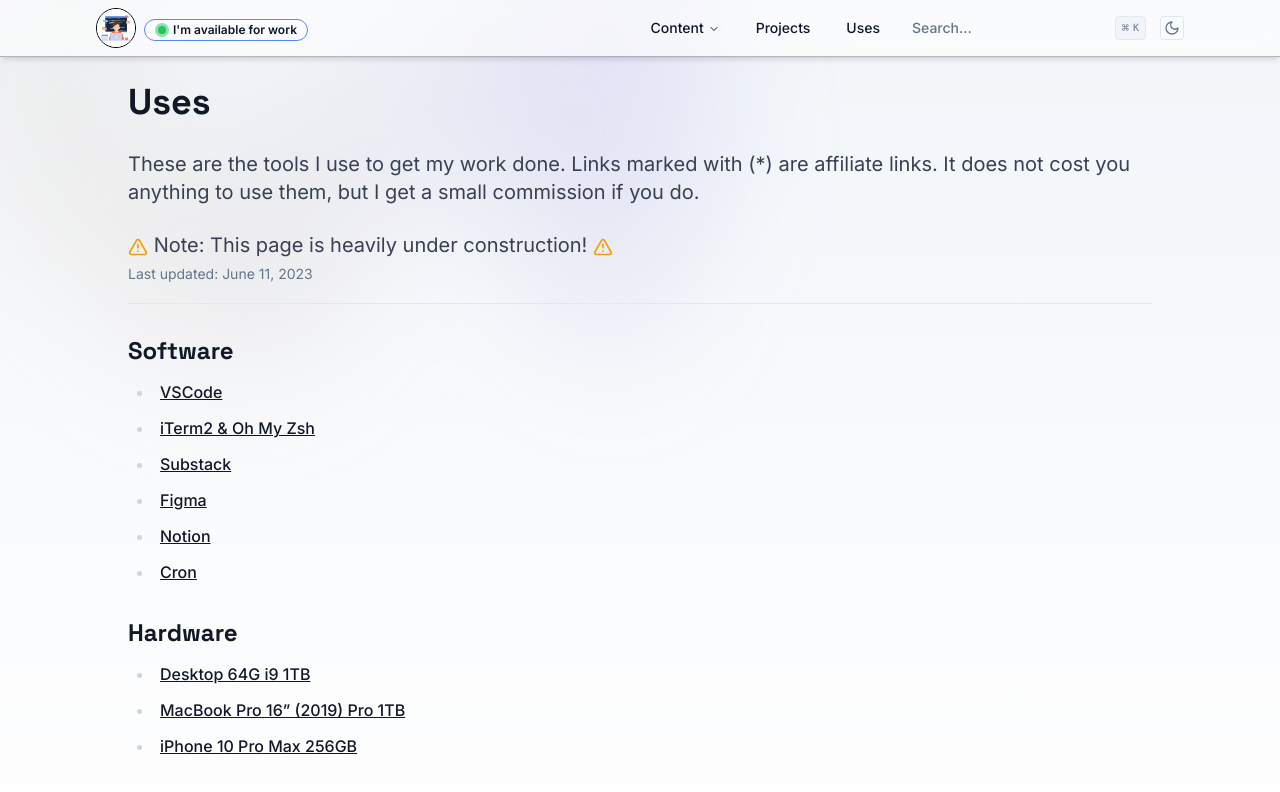
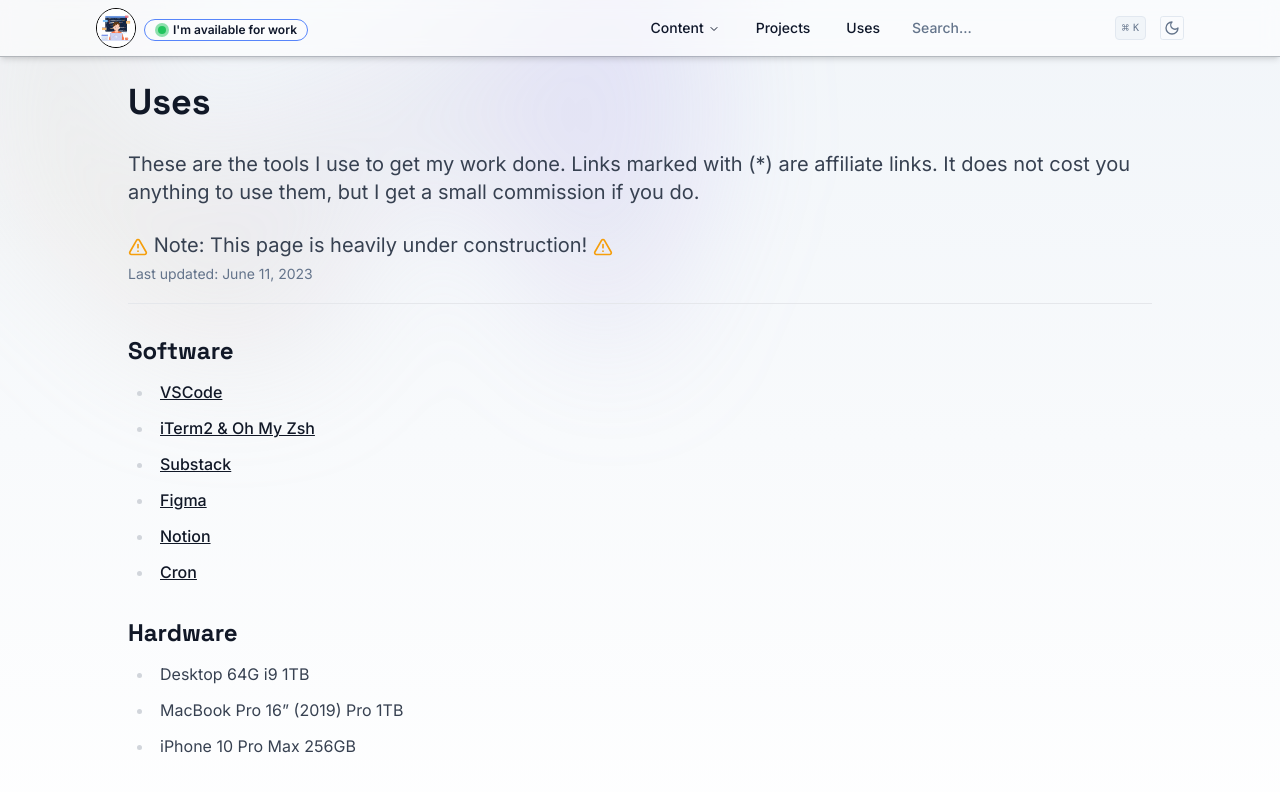
Before and after one commit to c1495616js/jerry-blog, a Next.js app: page /uses in a window 1280 px wide. Shown: the top 792 px of the page. Built offline with nearby package versions, Linux system fonts and the light colour scheme.

Commit message:
fix href

```diff
--- a/app/(site)/uses/page.tsx
+++ b/app/(site)/uses/page.tsx
@@ -39,11 +39,7 @@
         <h2>Hardware</h2>
         <ul>
           {hardware.map((item) => (
-            <li key={item.href}>
-              <a href={item.href} target="_blank">
-                {item.title}
-              </a>
-            </li>
+            <li key={item.title}>{item.title}</li>
           ))}
         </ul>
       </article>
```
